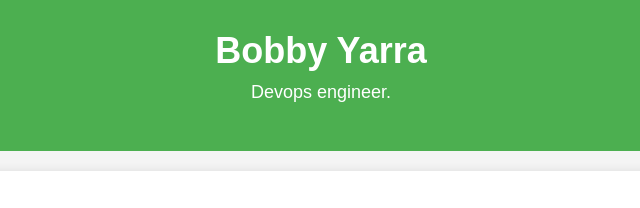
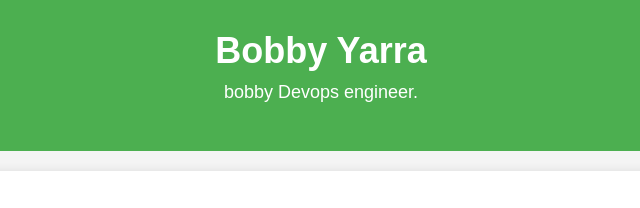
Before and after one commit to anji-yarra/simple-webpage, a plain HTML site: page index1.html in a window 1280 px wide. Shown: the top 208 px of the page, 319-959 px from the left. Drawn offline with Linux system fonts and the light colour scheme.

Commit message:
Edited Para

```diff
--- a/index1.html
+++ b/index1.html
@@ -9,7 +9,7 @@
 <body>
     <header>
         <h1>Bobby Yarra</h1>
-        <p>Devops engineer.</p>
+        <p>bobby Devops engineer.</p>
     </header>
 
     <section class="about">
```
